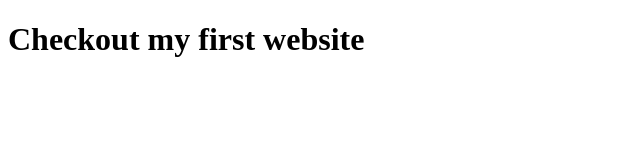
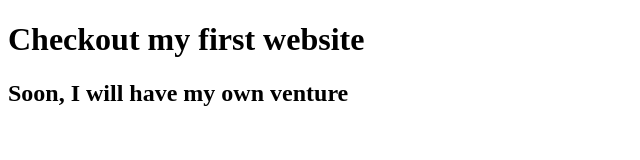
Before and after one commit to Affan18/coursera-test, a plain HTML site: page site/index.html in a window 1280 px wide. Shown: the whole page, without its empty margins (0-640 px from the left). Drawn offline with Linux system fonts and the light colour scheme.

Commit message:
Small changes

```diff
--- a/site/index.html
+++ b/site/index.html
@@ -5,5 +5,6 @@
 </head>
 <body>
 <h1>Checkout my first website</h1>
+<h2>Soon, I will have my own venture</h2>
 </body>
 </html>
```
